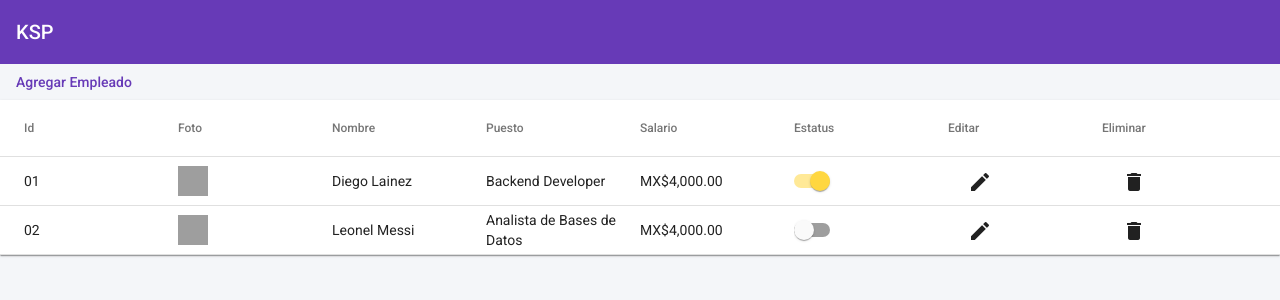
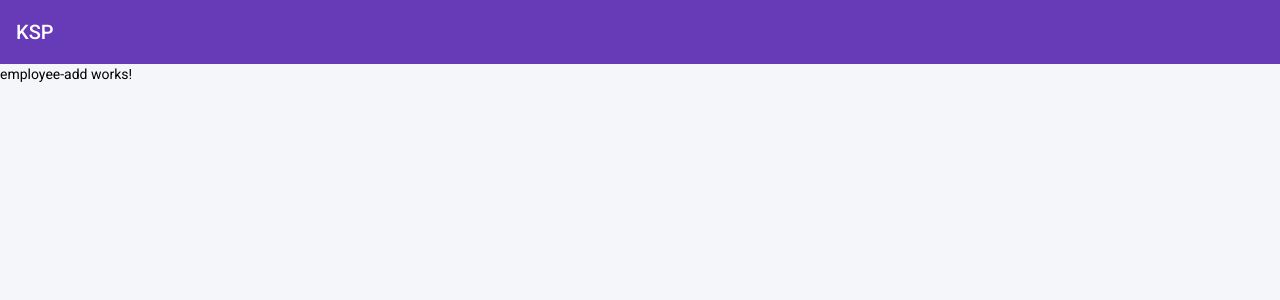
Before and after one commit to emeery/ksp-test, an Angular app: page /add-employee in a window 1280 px wide. Shown: the top 300 px of the page. Built offline with nearby package versions, Linux system fonts and the light colour scheme; grey boxes are pictures that could not be loaded.

Commit message:
routing y componente adicion empleado

```diff
--- a/src/app/app.component.html
+++ b/src/app/app.component.html
@@ -1,2 +1,2 @@
 <app-toolbar></app-toolbar>
-<app-employee></app-employee>
+<router-outlet></router-outlet>
--- /dev/null
+++ b/src/app/modules/employee/components/employee-add/employee-add.component.html
@@ -0,0 +1 @@
+<p>employee-add works!</p>
--- /dev/null
+++ b/src/app/modules/employee/components/employee-add/employee-add.component.ts
@@ -0,0 +1,15 @@
+import { Component, OnInit } from '@angular/core';
+
+@Component({
+  selector: 'app-employee-add',
+  templateUrl: './employee-add.component.html',
+  styleUrls: ['./employee-add.component.scss']
+})
+export class EmployeeAddComponent implements OnInit {
+
+  constructor() { }
+
+  ngOnInit(): void {
+  }
+
+}
--- a/src/app/modules/employee/components/employee/employee.component.html
+++ b/src/app/modules/employee/components/employee/employee.component.html
@@ -1,6 +1,6 @@
 <div class="container ">
   <div layout="row">
-    <button (click)="openDialog('add')" mat-button color="primary">Agregar Empleado</button>
+    <button (click)="addEmployee()" mat-button color="primary" >Agregar Empleado</button>
   </div>
   <div class="example-container mat-elevation-z1 m">
     <mat-table #table [dataSource]="dataSource">
--- a/src/app/modules/employee/components/employee/employee.component.ts
+++ b/src/app/modules/employee/components/employee/employee.component.ts
@@ -1,6 +1,7 @@
 import { Component, OnInit } from '@angular/core';
 import { MatDialog } from '@angular/material/dialog';
 import { MatTableDataSource } from '@angular/material/table';
+import { Router } from '@angular/router';
 import { DialogComponent } from 'src/app/modules/shared/dialog/dialog.component';
 import { Employee } from './model/employee.model';
 
@@ -21,10 +22,14 @@ export class EmployeeComponent implements OnInit {
     'edit',
     'delete'
   ];
-  constructor(private dialog: MatDialog) { }
+  constructor(private dialog: MatDialog, private router: Router ) { }
 
   ngOnInit(): void {
     this.dataSource = new MatTableDataSource(TABLE_DATA);
+  }
+
+  addEmployee() {
+    this.router.navigate(["add-employee"]);
   }
 
   updateActiveStatus(): void {}
@@ -33,7 +38,6 @@ export class EmployeeComponent implements OnInit {
     if(type == 'add') this.dialog.open(DialogComponent, { data: { title: 'Alta de usuario' }})
     if(type == 'edit') this.dialog.open(DialogComponent, { data: { title: 'Edición de usuario' }})
     if(type == 'delete') this.dialog.open(DialogComponent, { data: { title: 'Usuario eliminado' }})
-
   }
 
 }
--- a/src/app/modules/employee/employee.module.ts
+++ b/src/app/modules/employee/employee.module.ts
@@ -2,14 +2,14 @@ import { NgModule } from '@angular/core';
 import { CommonModule } from '@angular/common';
 import { EmployeeComponent } from './components/employee/employee.component';
 import { MaterialModule } from 'src/app/core/material.module';
-import { BeneficiaryComponent } from './components/beneficiary/beneficiary.component';
+import { EmployeeAddComponent } from './components/employee-add/employee-add.component';
 
 
 
 @NgModule({
   declarations: [
     EmployeeComponent,
-    BeneficiaryComponent
+    EmployeeAddComponent
   ],
   imports: [
     CommonModule,
```
Also changed, not shown: src/app/app.module.ts (+5 -2 lines), src/app/app.routing.ts (added, +20 -0 lines), src/app/modules/employee/components/employee-add/employee-add.component.scss (added), 1 other file (tests, documents, lock files or other folders).
